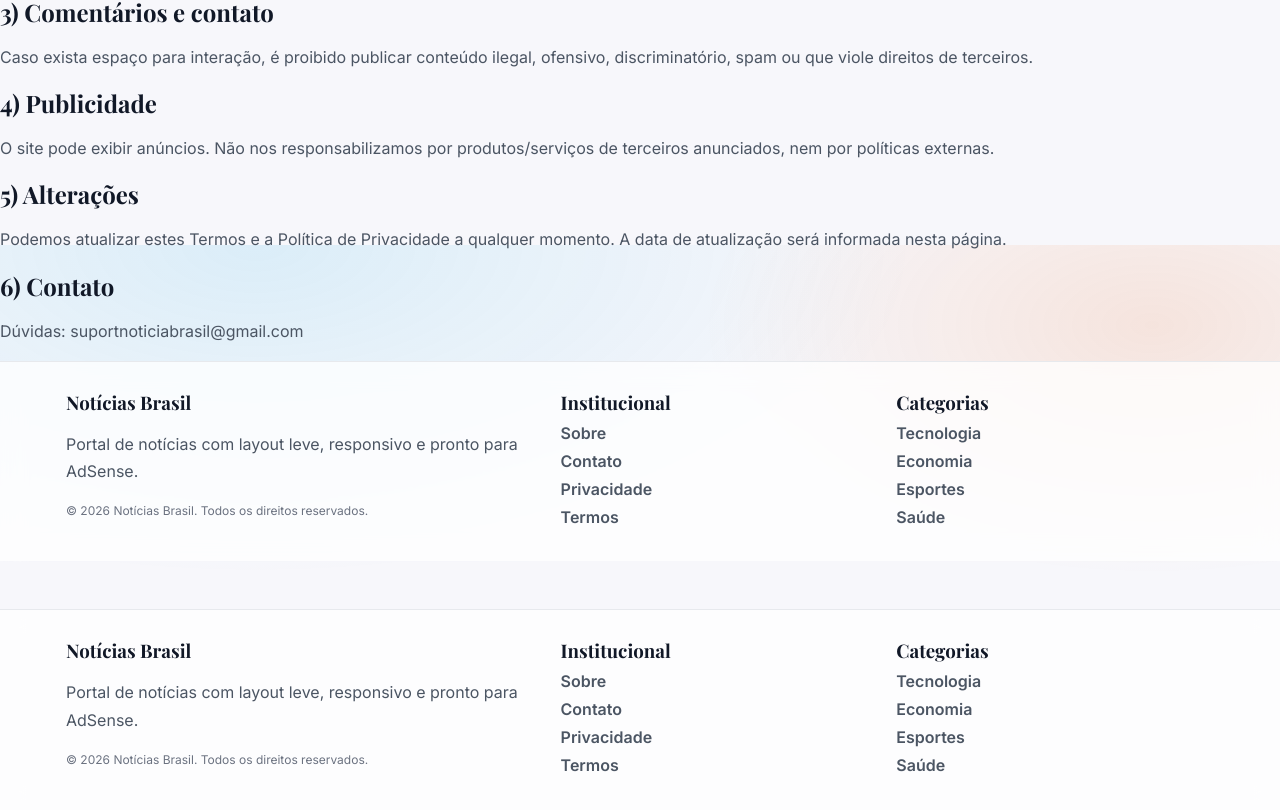
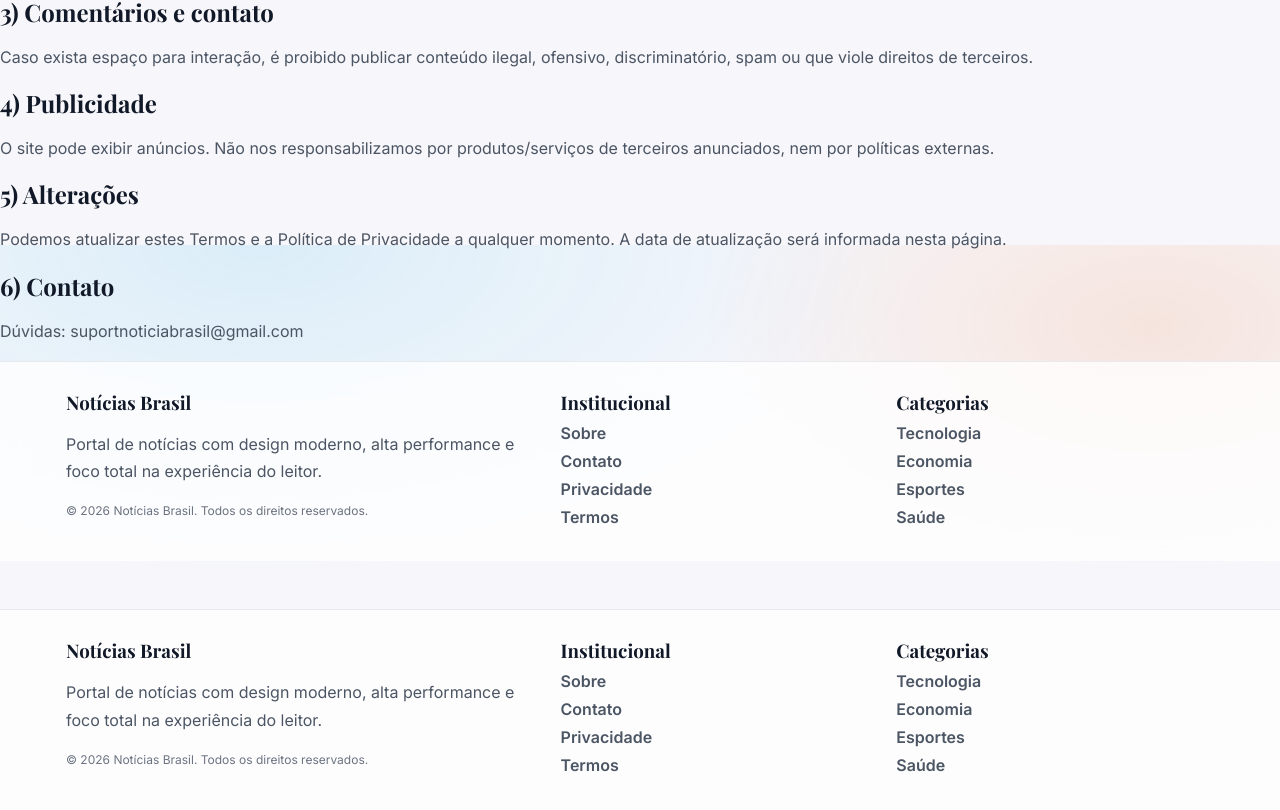
Before and after one commit to suportnoticiabrasil-ui/noticias-brasil, a React (Vite) app: page /termos in a window 1280 px wide. Shown: the part 555-1365 px from the top of the page. Built offline with nearby package versions, Linux system fonts and the light colour scheme.

Commit message:
removendo menção ao adsense no footer

```diff
--- a/src/components/Footer.jsx
+++ b/src/components/Footer.jsx
@@ -8,7 +8,9 @@ export default function Footer() {
       <div className="container footer-grid">
         <div>
           <h3 style={{ marginBottom: 8 }}>Notícias Brasil</h3>
-          <p>Portal de notícias com layout leve, responsivo e pronto para AdSense.</p>
+          <p>
+  Portal de notícias com design moderno, alta performance e foco total na experiência do leitor.
+</p>
           <p style={{ marginTop: 10, fontSize: 12, color: "#6b7280" }}>
             © {year} Notícias Brasil. Todos os direitos reservados.
           </p>
```
